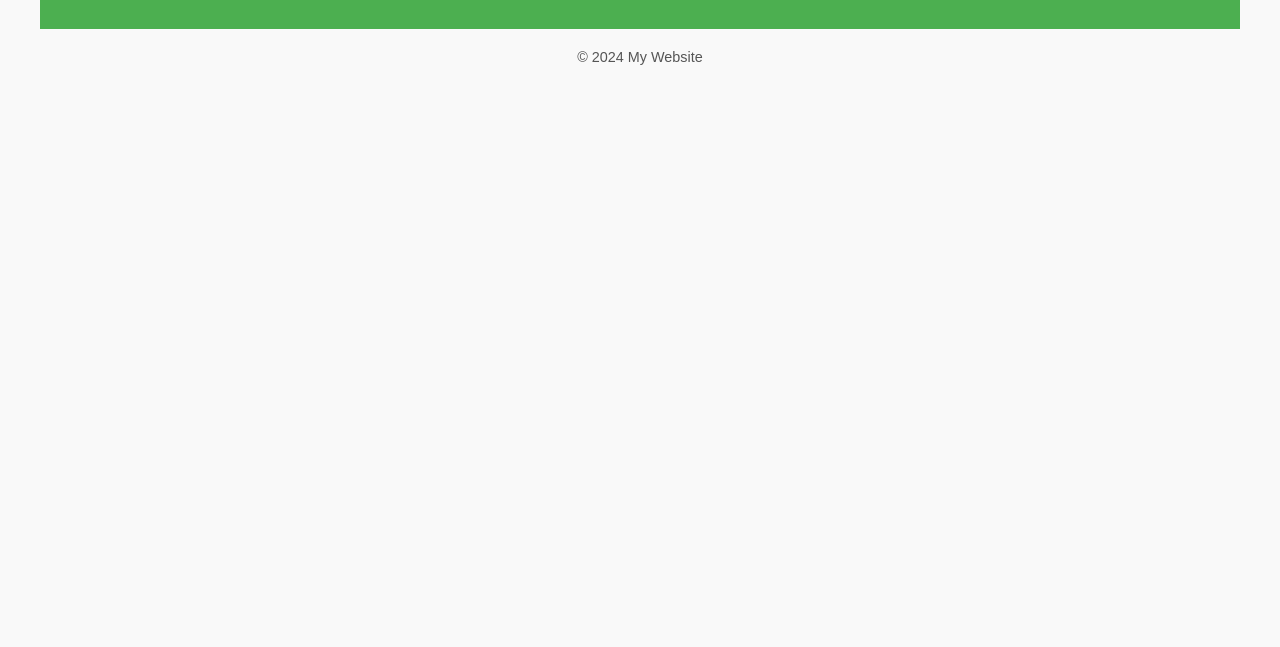
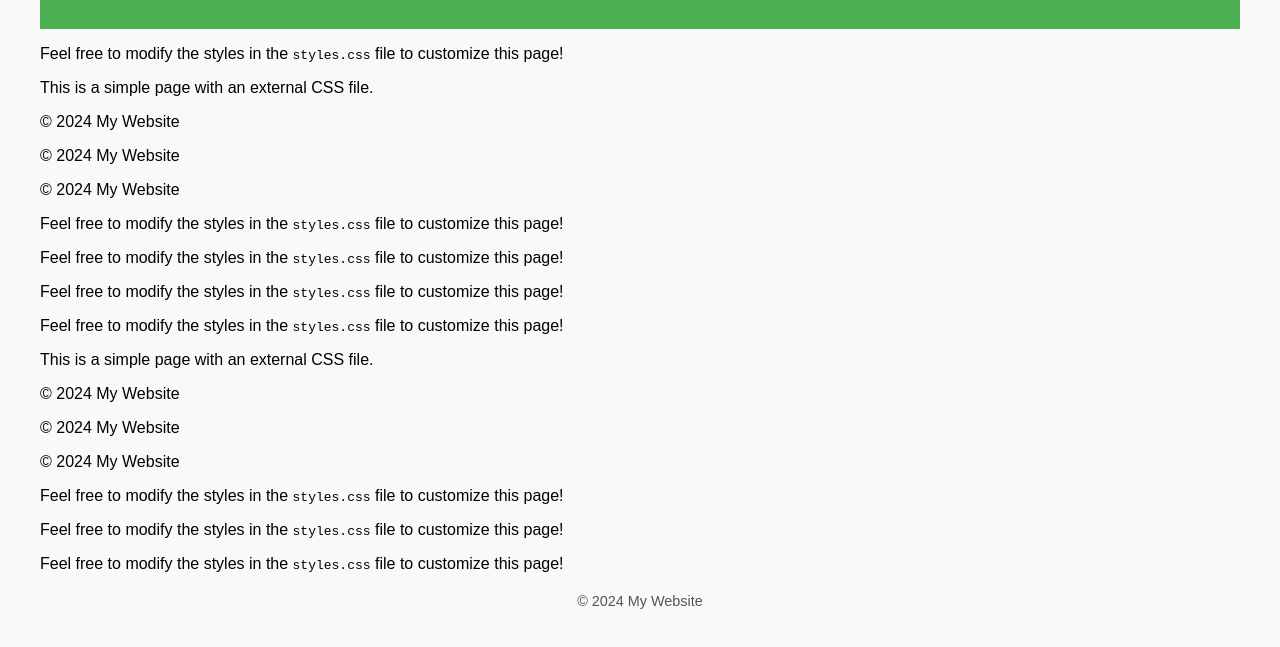
Before and after one commit to IrohScripts/IFT1005_Web, a plain HTML site: page Projet2/page1.html in a window 1280 px wide. Shown: the part 111-758 px from the top of the page. Drawn offline with Linux system fonts and the light colour scheme.

Commit message:
added stuff

```diff
--- a/Projet2/page1.html
+++ b/Projet2/page1.html
@@ -13,6 +13,22 @@
 
     <main>
 
+        <p>Feel free to modify the styles in the <code>styles.css</code> file to customize this page!</p>
+        <p>This is a simple page with an external CSS file.</p>
+        <p>&copy; 2024 My Website</p>
+        <p>&copy; 2024 My Website</p>
+        <p>&copy; 2024 My Website</p>
+        <p>Feel free to modify the styles in the <code>styles.css</code> file to customize this page!</p>
+        <p>Feel free to modify the styles in the <code>styles.css</code> file to customize this page!</p>
+        <p>Feel free to modify the styles in the <code>styles.css</code> file to customize this page!</p><p>Feel free to modify the styles in the <code>styles.css</code> file to customize this page!</p>
+        <p>This is a simple page with an external CSS file.</p>
+        <p>&copy; 2024 My Website</p>
+        <p>&copy; 2024 My Website</p>
+        <p>&copy; 2024 My Website</p>
+        <p>Feel free to modify the styles in the <code>styles.css</code> file to customize this page!</p>
+        <p>Feel free to modify the styles in the <code>styles.css</code> file to customize this page!</p>
+        <p>Feel free to modify the styles in the <code>styles.css</code> file to customize this page!</p>
+
     </main>
 
     <footer>
```
